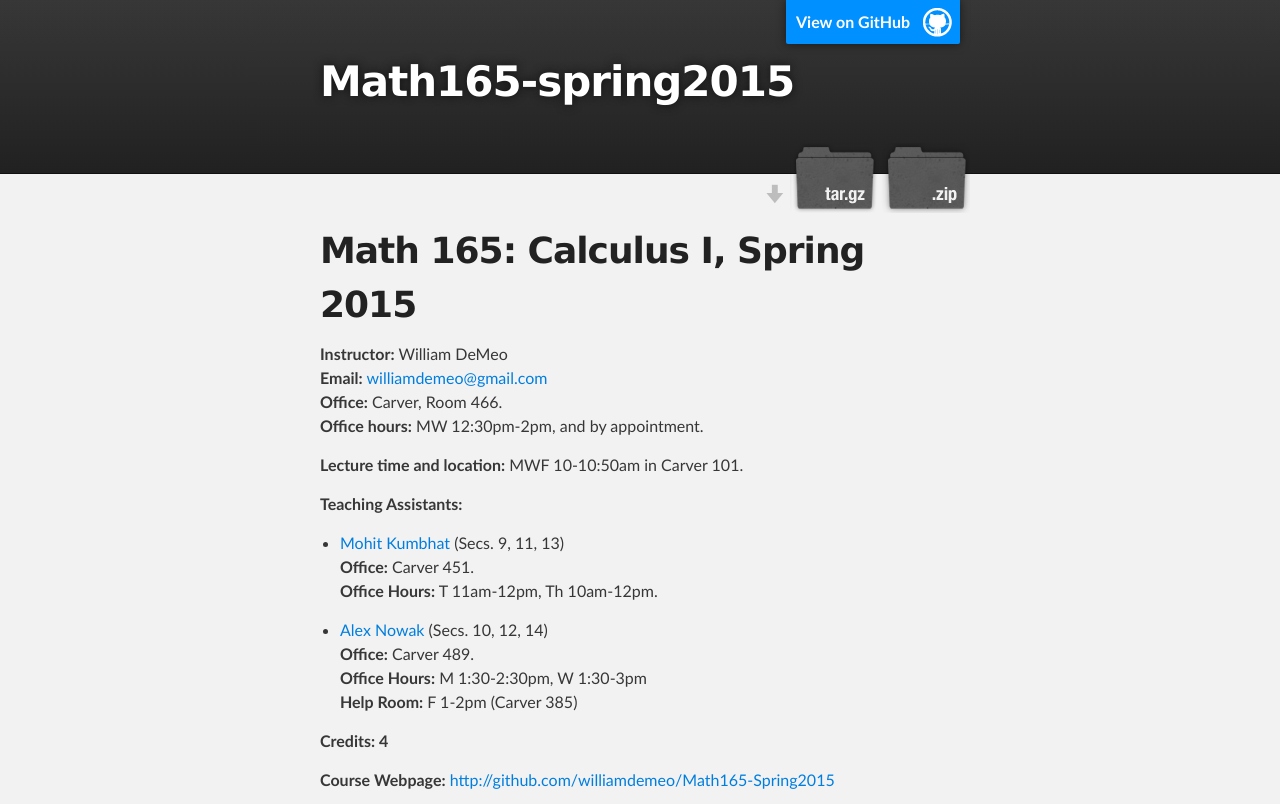
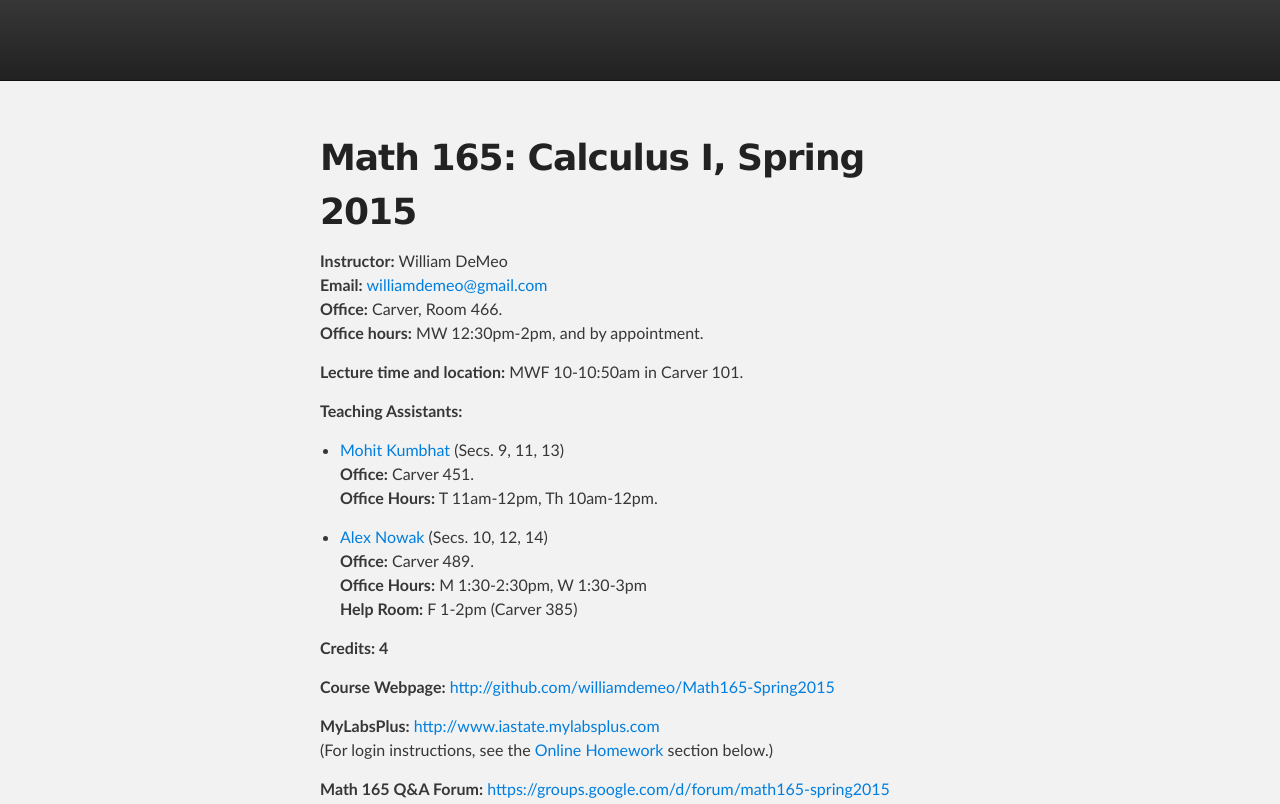
Before and after one commit to williamdemeo/Math165-Spring2015, a plain HTML site: page index.html in a window 1280 px wide. Shown: the top 804 px of the page. Drawn offline with Linux system fonts and the light colour scheme.

Commit message:
minor changes for pretty printing

```diff
--- a/index.html
+++ b/index.html
@@ -16,15 +16,15 @@
     <!-- HEADER -->
     <div id="header_wrap" class="outer">
         <header class="inner">
-          <a id="forkme_banner" href="https://github.com/williamdemeo/Math165-Spring2015">View on GitHub</a>
+          <!-- <a id="forkme_banner" href="https://github.com/williamdemeo/Math165-Spring2015">View on GitHub</a> -->
 
-          <h1 id="project_title">Math165-spring2015</h1>
-          <h2 id="project_tagline"></h2>
+          <!-- <h1 id="project_title">Math165-spring2015</h1> -->
+          <!-- <h2 id="project_tagline"></h2> -->
 
-            <section id="downloads">
-              <a class="zip_download_link" href="https://github.com/williamdemeo/Math165-Spring2015/zipball/master">Download this project as a .zip file</a>
-              <a class="tar_download_link" href="https://github.com/williamdemeo/Math165-Spring2015/tarball/master">Download this project as a tar.gz file</a>
-            </section>
+            <!-- <section id="downloads"> -->
+            <!--   <a class="zip_download_link" href="https://github.com/williamdemeo/Math165-Spring2015/zipball/master">Download this project as a .zip file</a> -->
+            <!--   <a class="tar_download_link" href="https://github.com/williamdemeo/Math165-Spring2015/tarball/master">Download this project as a tar.gz file</a> -->
+            <!-- </section> -->
         </header>
     </div>
 
```
